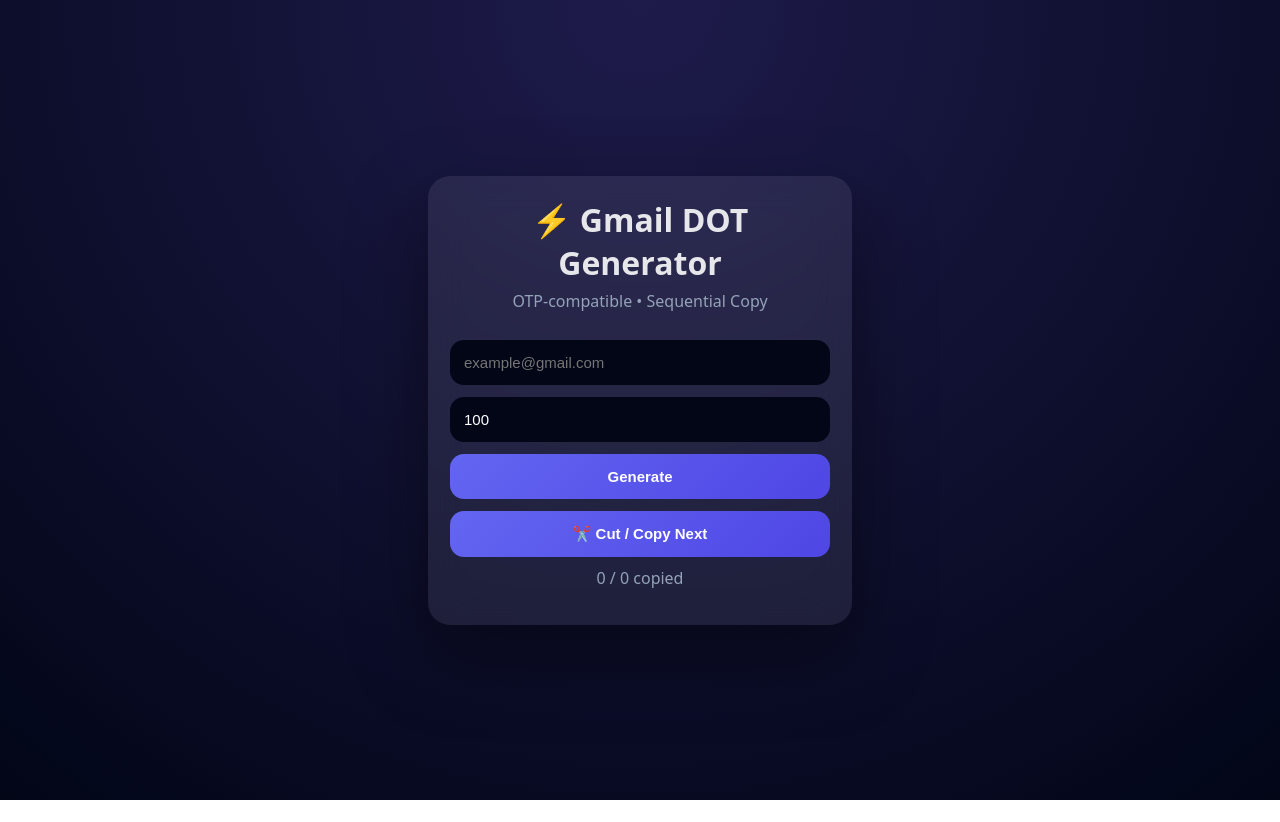
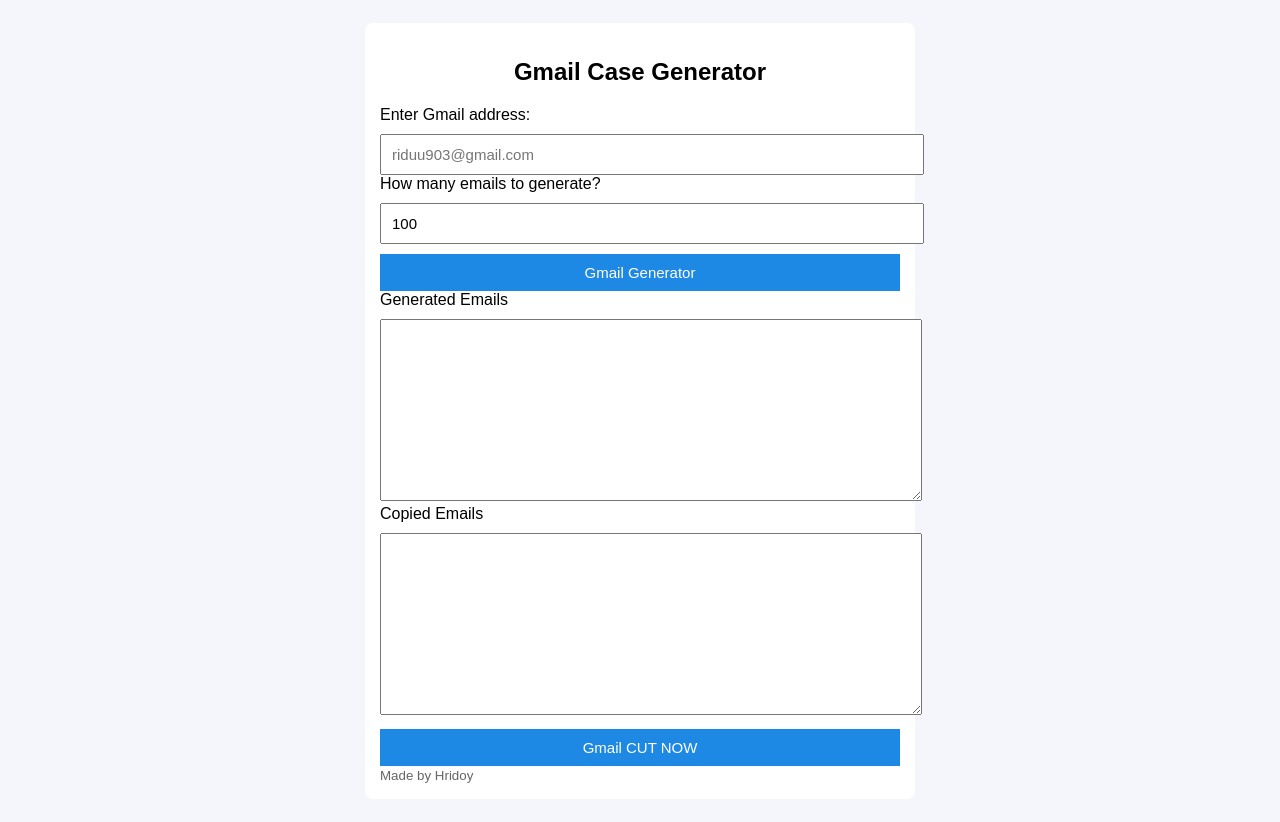
Before and after one commit to riduu69/gmaigenaretor, a plain HTML site: page index.html in a window 1280 px wide. Before the commit the page ends 800 px from the top, so only its background shows below. Drawn offline with Linux system fonts and the light colour scheme.

Commit message:
Update index.html

```diff
--- a/index.html
+++ b/index.html
@@ -2,134 +2,110 @@
 <html lang="en">
 <head>
 <meta charset="UTF-8">
-<title>Sequential Gmail DOT Generator</title>
+<title>Gmail Case Generator</title>
 <meta name="viewport" content="width=device-width, initial-scale=1">
 
 <style>
-:root{
-  --bg:#020617; --card:rgba(255,255,255,.08);
-  --pri:#6366f1; --txt:#e5e7eb; --muted:#94a3b8;
+body{
+  font-family:Arial,sans-serif;
+  background:#f4f6fb;
+  padding:15px;
 }
-*{box-sizing:border-box}
-body{
-  margin:0; min-height:100vh; color:var(--txt);
-  font-family:system-ui,-apple-system;
-  background:radial-gradient(circle at top,#1e1b4b,var(--bg));
-  display:flex; align-items:center; justify-content:center;
+.box{
+  max-width:520px;
+  margin:auto;
+  background:#fff;
+  padding:15px;
+  border-radius:8px;
 }
-.wrap{width:100%; max-width:460px; padding:18px}
-.card{
-  background:var(--card); backdrop-filter:blur(18px);
-  border-radius:22px; padding:22px;
-  box-shadow:0 30px 80px rgba(0,0,0,.45);
+h2{text-align:center}
+input,textarea,button{
+  width:100%;
+  padding:10px;
+  margin-top:10px;
+  font-size:15px;
 }
-h1{text-align:center;margin:0}
-.sub{text-align:center;color:var(--muted);margin:6px 0 16px}
-input,button{
-  width:100%; border:none; border-radius:14px;
-  padding:14px; font-size:15px; margin-top:12px
+button{
+  background:#1e88e5;
+  color:#fff;
+  border:none;
+  cursor:pointer;
 }
-input{background:#020617;color:#fff;outline:none}
-button{
-  background:linear-gradient(135deg,#6366f1,#4f46e5);
-  color:#fff;font-weight:700;cursor:pointer;transition:.25s
+textarea{
+  height:160px;
 }
-button:hover{transform:translateY(-2px)}
-.list{margin-top:14px}
-.item{
-  background:#020617;border-radius:12px;padding:10px;
-  margin-bottom:8px;display:flex;justify-content:space-between;gap:10px
+small{
+  color:#666;
 }
-.item.used{opacity:.45}
-.badge{font-size:12px;color:#22c55e}
-.toast{
-  position:fixed;bottom:20px;left:50%;transform:translateX(-50%);
-  background:#020617;padding:10px 14px;border-radius:12px;display:none
-}
-.toast.show{display:block}
-.counter{margin-top:10px;color:var(--muted);text-align:center}
 </style>
 </head>
 
 <body>
-<div class="wrap">
-  <div class="card">
-    <h1>⚡ Gmail DOT Generator</h1>
-    <div class="sub">OTP-compatible • Sequential Copy</div>
 
-    <input id="email" placeholder="example@gmail.com">
-    <input id="count" type="number" value="100">
+<div class="box">
+  <h2>Gmail Case Generator</h2>
 
-    <button onclick="generate()">Generate</button>
-    <button onclick="copyNext()">✂️ Cut / Copy Next</button>
+  <label>Enter Gmail address:</label>
+  <input id="email" placeholder="riduu903@gmail.com">
 
-    <div class="counter" id="counter">0 / 0 copied</div>
-    <div class="list" id="list"></div>
-  </div>
+  <label>How many emails to generate?</label>
+  <input id="count" type="number" value="100">
+
+  <button onclick="generate()">Gmail Generator</button>
+
+  <label>Generated Emails</label>
+  <textarea id="generated"></textarea>
+
+  <label>Copied Emails</label>
+  <textarea id="copied"></textarea>
+
+  <button onclick="cutNext()">Gmail CUT NOW</button>
+
+  <small>Made by Hridoy</small>
 </div>
 
-<div class="toast" id="toast">Copied ✅</div>
-
 <script>
-let emails = [];
-let idx = 0;
+let list = [];
+let index = 0;
 
 function generate(){
-  const email = document.getElementById('email').value.trim();
-  const count = +document.getElementById('count').value;
-  const list  = document.getElementById('list');
-  const counter = document.getElementById('counter');
+  const email = document.getElementById("email").value.trim();
+  const count = +document.getElementById("count").value;
 
-  list.innerHTML = '';
-  emails = [];
-  idx = 0;
-  counter.textContent = `0 / 0 copied`;
-
-  if(!email.endsWith('@gmail.com')){
-    alert('Only Gmail supported');
+  if(!email.endsWith("@gmail.com")){
+    alert("Only Gmail allowed");
     return;
   }
 
-  const base = email.replace('@gmail.com','').replace(/\./g,'');
-  const set = new Set();
+  const name = email.replace("@gmail.com","");
+  list = [];
+  index = 0;
 
-  function addDots(str,pos){
-    if(pos===str.length){ set.add(str+'@gmail.com'); return; }
-    addDots(str,pos+1);
-    addDots(str.slice(0,pos+1)+'.'+str.slice(pos+1),pos+2);
+  for(let i=0;i<count;i++){
+    let result = "";
+    for(let c of name){
+      result += Math.random() > 0.5 ? c.toUpperCase() : c.toLowerCase();
+    }
+    list.push(result + "@gmail.com");
   }
-  addDots(base,0);
 
-  emails = Array.from(set).slice(0,count);
-  counter.textContent = `0 / ${emails.length} copied`;
-
-  emails.forEach((e,i)=>{
-    const div=document.createElement('div');
-    div.className='item';
-    div.id='item-'+i;
-    div.innerHTML=`<span>${e}</span><span class="badge"></span>`;
-    list.appendChild(div);
-  });
+  document.getElementById("generated").value = list.join("\n");
+  document.getElementById("copied").value = "";
 }
 
-function copyNext(){
-  if(idx >= emails.length){
-    alert('All emails copied ✅');
+function cutNext(){
+  if(index >= list.length){
+    alert("All emails used");
     return;
   }
-  navigator.clipboard.writeText(emails[idx]);
 
-  const item = document.getElementById('item-'+idx);
-  item.classList.add('used');
-  item.querySelector('.badge').textContent = 'copied';
+  const mail = list[index];
+  navigator.clipboard.writeText(mail);
 
-  idx++;
-  document.getElementById('counter').textContent = `${idx} / ${emails.length} copied`;
-
-  const t=document.getElementById('toast');
-  t.classList.add('show');
-  setTimeout(()=>t.classList.remove('show'),900);
+  document.getElementById("copied").value += mail + "\n";
+  index++;
 }
 </script>
+
 </body>
 </html>
```
